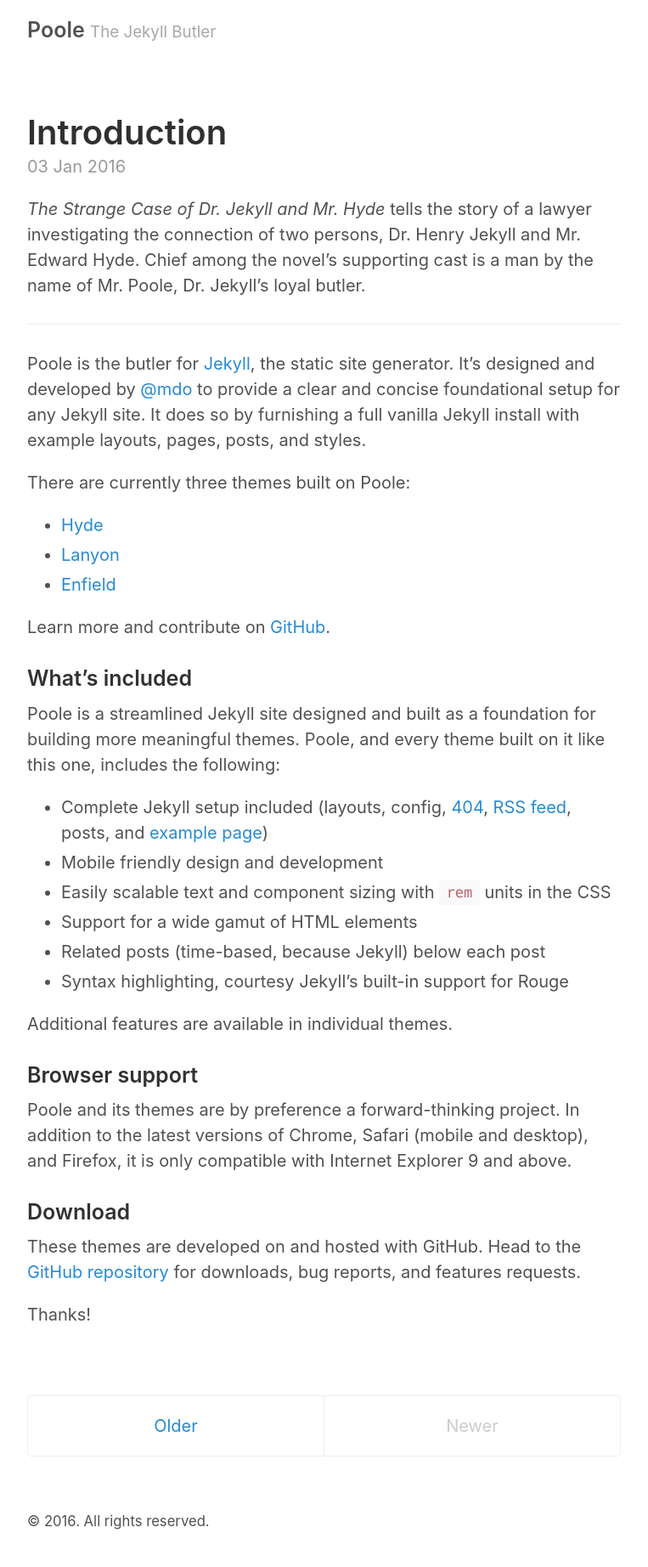
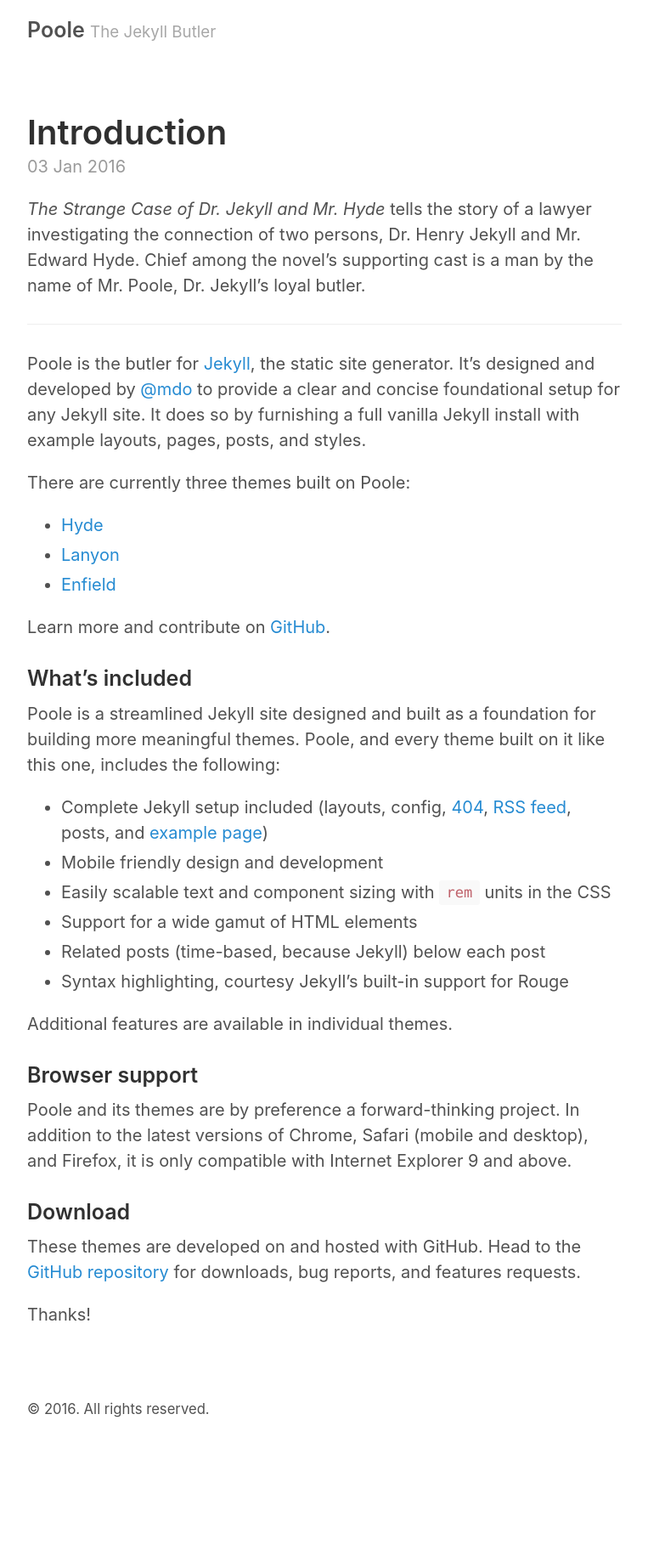
Before and after one commit to yiqunchen/yiqun_blog, a Jekyll site: the page built from index.html, in a window 1280 px wide. Shown: the whole page at 85% size, without its empty margins (258-1021 px from the left). Built offline with Jekyll 4.4.1, drawn with Linux system fonts in a browser that asks for light colours; the list of posts is cut into pages by our own code; after the commit the page ends 1712 px from its top, so only the background shows below that.

Commit message:
Update index.html

```diff
--- a/index.html
+++ b/index.html
@@ -19,15 +19,15 @@
   {% endfor %}
 </div>
 
-<div class="pagination">
-  {% if paginator.next_page %}
-    <a class="pagination-item older" href="{{ paginator.next_page_path | prepend: site.baseurl }}">Older</a>
-  {% else %}
-    <span class="pagination-item older">Older</span>
-  {% endif %}
-  {% if paginator.previous_page %}
-    <a class="pagination-item newer" href="{{ paginator.previous_page_path | prepend: site.baseurl }}">Newer</a>
-  {% else %}
-    <span class="pagination-item newer">Newer</span>
-  {% endif %}
-</div>
+<!--<div class="pagination">-->
+<!--  {% if paginator.next_page %}-->
+<!--    <a class="pagination-item older" href="{{ paginator.next_page_path | prepend: site.baseurl }}">Older</a>-->
+<!--  {% else %}-->
+<!--    <span class="pagination-item older">Older</span>-->
+<!--  {% endif %}-->
+<!--  {% if paginator.previous_page %}-->
+<!--    <a class="pagination-item newer" href="{{ paginator.previous_page_path | prepend: site.baseurl }}">Newer</a>-->
+<!--  {% else %}-->
+<!--    <span class="pagination-item newer">Newer</span>-->
+<!--  {% endif %}-->
+<!--</div>-->
```
